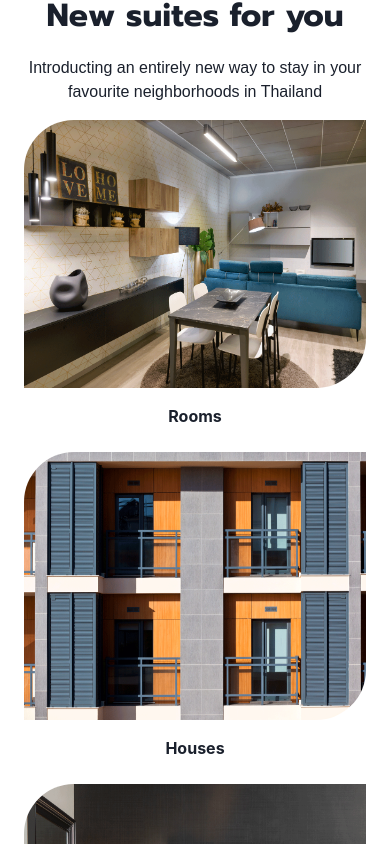
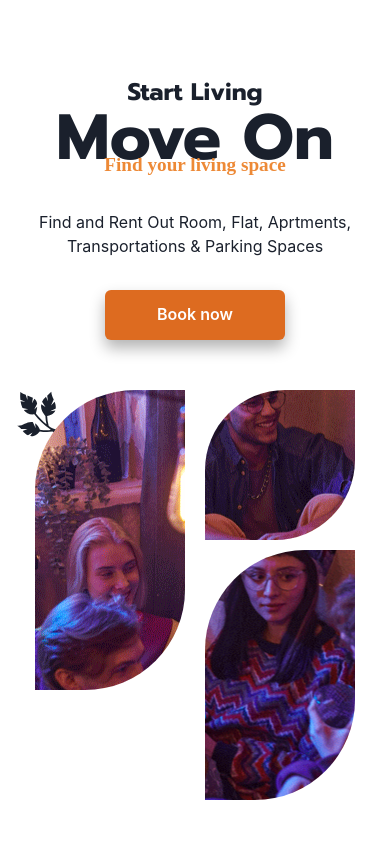
Before and after one commit to donghhan/letsh-client, a React (Vite) app: page / in a window 390 px wide. Shown: the top 844 px of the page. Built offline with nearby package versions, Linux system fonts and the light colour scheme; a web font is replaced by a local one.

Commit message:
Minor responsive errors fixed

```diff
--- /dev/null
+++ b/src/components/home/HeroImageGrid.tsx
@@ -0,0 +1,156 @@
+import { Flex, Box } from "@chakra-ui/react";
+import { GiTreeBranch } from "react-icons/gi";
+import heroImage from "../../assets/hero_image.png";
+
+export default function HeroImageGrid() {
+  return (
+    <Flex
+      as="div"
+      maxW="1000px"
+      minH="600px"
+      position="relative"
+      gap="20px"
+      mt={{ base: "50px", sm: "50px", md: "50px" }}
+    >
+      <Box
+        position="absolute"
+        left={{
+          base: "-20px",
+          sm: "-40px",
+          md: "-90px",
+          xl: "-120px",
+          "2xl": "-120px",
+        }}
+        zIndex="-10"
+        fontSize={{
+          base: "3rem",
+          sm: "5.5rem",
+          md: "7rem",
+          xl: "10rem",
+          "2xl": "10rem",
+        }}
+        transform="rotate(180deg)"
+      >
+        <GiTreeBranch />
+      </Box>
+      {/* First Box */}
+      <Box
+        backgroundImage={`url(${heroImage})`}
+        backgroundPosition="30% 30%"
+        backgroundRepeat="no-repeat"
+        width={{
+          base: "150px",
+          sm: "200px",
+          md: "250px",
+          xl: "300px",
+          "2xl": "300px",
+        }}
+        height={{
+          base: "300px",
+          sm: "400px",
+          md: "500px",
+          xl: "500px",
+          "2xl": "500px",
+        }}
+        borderTopLeftRadius={{
+          base: "100px",
+          sm: "150px",
+          md: "150px",
+          xl: "150px",
+          "2xl": "150px",
+        }}
+        borderBottomRightRadius={{
+          base: "100px",
+          sm: "150px",
+          md: "150px",
+          xl: "150px",
+          "2xl": "150px",
+        }}
+      />
+      {/* Second Box */}
+      <Box
+        backgroundImage={`url(${heroImage})`}
+        backgroundPosition="50% 40%"
+        backgroundRepeat="no-repeat"
+        width={{
+          base: "150px",
+          sm: "200px",
+          md: "250px",
+          xl: "300px",
+          "2xl": "300px",
+        }}
+        height={{
+          base: "150px",
+          sm: "230px",
+          md: "250px",
+          "2xl": "300px",
+        }}
+        borderTopLeftRadius={{
+          base: "80px",
+          sm: "100px",
+          "2xl": "100px",
+        }}
+        borderBottomRightRadius={{
+          base: "80px",
+          sm: "100px",
+          "2xl": "100px",
+        }}
+      />
+      {/* Third Box */}
+      <Box
+        backgroundImage={`url(${heroImage})`}
+        backgroundPosition={{
+          base: "75% 60%",
+          sm: "75% 60%",
+          md: "80% 75%",
+          xl: "75% 75%",
+          "2xl": "75% 70%",
+        }}
+        backgroundRepeat="no-repeat"
+        width={{
+          base: "150px",
+          sm: "200px",
+          md: "250px",
+          xl: "300px",
+          "2xl": "300px",
+        }}
+        height={{
+          base: "250px",
+          sm: "350px",
+          md: "400px",
+          xl: "450px",
+          "2xl": "450px",
+        }}
+        borderTopLeftRadius={{
+          base: "100px",
+          sm: "130px",
+          md: "130px",
+          xl: "180px",
+          "2xl": "180px",
+        }}
+        borderBottomRightRadius={{
+          base: "100px",
+          sm: "130px",
+          md: "130px",
+          xl: "180px",
+          "2xl": "180px",
+        }}
+        position="absolute"
+        right={{
+          base: "0",
+          sm: "0",
+          md: "10px",
+          xl: "10px",
+          "2xl": "10px",
+        }}
+        bottom={{
+          base: "190px",
+          sm: "0",
+          md: "-100px",
+          xl: "-150px",
+          "2xl": "-170px",
+        }}
+      />
+    </Flex>
+  );
+}
--- a/src/components/home/NewSuiteGrid.tsx
+++ b/src/components/home/NewSuiteGrid.tsx
@@ -45,6 +45,7 @@ export default function NewSuiteGrid() {
       gap={{
         base: "4em",
         sm: "3.5em",
+        lg: "1em",
       }}
       width="100%"
       marginTop="1em"
--- a/src/components/home/Title.tsx
+++ b/src/components/home/Title.tsx
@@ -87,12 +87,14 @@ export default function Title({ titlePrefix, title, primary }: ITitle) {
           </>
         ) : (
           <Text
+            as="h1"
             fontFamily="prompt"
             fontWeight="bold"
             lineHeight="1em"
-            fontSize={{ base: "2rem", md: "2.5rem", lg: "3rem" }}
-            textAlign={{ base: "center", md: "left" }}
+            fontSize={{ base: "2rem", md: "3rem", lg: "3rem" }}
+            textAlign={{ base: "center", lg: "left" }}
             maxW={{ lg: "300px" }}
+            whiteSpace={{ base: "normal", lg: "nowrap" }}
           >
             {title}
           </Text>
--- a/src/pages/HomePage.tsx
+++ b/src/pages/HomePage.tsx
@@ -5,24 +5,86 @@ import * as woman from "../assets/woman.svg";
 import * as freelancer from "../assets/freelancer.svg";
 import WhyChooseUsFlexItems from "../components/home/WhyChooseUs";
 import NewSuiteGrid from "../components/home/NewSuiteGrid";
+import HeroImageGrid from "../components/home/HeroImageGrid";
 
 export default function HomePage() {
   return (
-    <>
+    <Box as="main">
+      {/* Hero Section */}
+      <Flex
+        as="section"
+        width="100%"
+        minH="100vh"
+        direction={{
+          base: "column",
+          sm: "column",
+          md: "column",
+          lg: "row",
+          xl: "row",
+          "2xl": "row",
+        }}
+        justify="space-between"
+        align="center"
+        px={{
+          base: "2em",
+          lg: "4em",
+          xl: "6em",
+          "2xl": "10em",
+        }}
+        m={{
+          base: "5em 0",
+          md: "9em 0",
+          lg: "0",
+        }}
+        position="relative"
+      >
+        <Flex
+          direction="column"
+          textAlign={{ base: "center" }}
+          align={{ base: "center", lg: "flex-start" }}
+        >
+          <Title titlePrefix="Start Living" title="Move On" primary />
+          <Text
+            maxW={{ sm: "300px", md: "380px", xl: "400px", "2xl": "400px" }}
+            mt={{ base: "2.5em" }}
+            textAlign={{ lg: "left" }}
+            fontSize={{ md: "1.125rem", xl: "1.25rem", "2xl": "1.25rem" }}
+          >
+            Find and Rent Out Room, Flat, Aprtments, Transportations & Parking
+            Spaces
+          </Text>
+          <Button
+            width="180px"
+            height="50px"
+            marginTop="8"
+            color="white"
+            bgColor="orange.500"
+            _hover={{ bg: "orange.400" }}
+            _active={{ bg: "orange.700" }}
+            boxShadow="0px 8px 15px rgba(0, 0, 0, .3)"
+          >
+            Book now
+          </Button>
+        </Flex>
+        <HeroImageGrid />
+      </Flex>
       {/* New Suites For You Section */}
       <Flex
         as="section"
         width="100vw"
         direction="column"
         mb={{ base: "7em" }}
-        align="center"
-        p={{ base: "0 1.5em" }}
+        align={{ base: "center", lg: "flex-start" }}
+        p={{ base: "0 1.5em", lg: "0 4em", xl: "0 6em", "2xl": "0 10em" }}
       >
         <Title title="New suites for you" />
         <Text
+          maxW={{ sm: "400px" }}
           fontFamily="ibmSans"
           mt={{ base: "1.5em" }}
-          textAlign={{ base: "center" }}
+          mb={{ base: "1em" }}
+          textAlign={{ base: "center", lg: "left" }}
+          fontSize={{ lg: "1.125rem", xl: "1.25rem" }}
         >
           Introducting an entirely new way to stay in your favourite
           neighborhoods in Thailand
@@ -38,17 +100,17 @@ export default function HomePage() {
         borderTopRightRadius="50px"
         p={{
           base: "2em",
+          lg: "5em",
         }}
-        height={{ sm: "fit-content", lg: "100vh" }}
+        height={{ base: "fit-content" }}
         direction={{
           base: "column",
-          md: "row",
+          lg: "row",
         }}
         align={{
           base: "center",
         }}
         justify={{
-          md: "space-between",
           lg: "space-around",
         }}
         gap={{
@@ -65,13 +127,14 @@ export default function HomePage() {
             }}
           />
         </Box>
-        <Box mt={{ base: "1.5em" }}>
+        <Flex display="column" align="center" mt={{ base: "1.5em" }}>
           <Title title="How does it works" />
           <Text
             mt={{ base: "1.5em" }}
             lineHeight="1.5em"
             maxWidth={{ md: "400px" }}
             fontSize={{ lg: "1.125rem" }}
+            textAlign={{ base: "center", lg: "left" }}
           >
             Rent is a fee you pay in exchange for the use of someone's property.
             Apartment rent gives you the right to occupy a residential apartment
@@ -79,7 +142,7 @@ export default function HomePage() {
             the things lease covers are the amount of rent, when it's due and
             fees or penalties for late payment as well as tenant restrictions.
           </Text>
-        </Box>
+        </Flex>
       </Flex>
       {/* Become Host Section */}
       <Flex
@@ -124,6 +187,7 @@ export default function HomePage() {
         }}
         m={{
           base: "5em 0",
+          lg: "0",
         }}
       >
         <Flex as="div" direction="column" align={{ base: "center" }}>
@@ -139,7 +203,7 @@ export default function HomePage() {
               xl: "1.125rem",
               "2xl": "1.125rem",
             }}
-            fontFamily="prompt"
+            fontFamily="ibmSans"
             mb="2em"
             textAlign={{
               base: "center",
@@ -161,7 +225,7 @@ export default function HomePage() {
             }}
             fontWeight="bold"
             fontSize={{
-              base: ".8rem",
+              base: "1rem",
             }}
             _hover={{
               bgColor: "orange.300",
@@ -210,9 +274,6 @@ export default function HomePage() {
           lg: "space-between",
           xl: "space-around",
         }}
-        mt={{
-          xl: "3em",
-        }}
         p={{
           lg: "0 3em",
         }}
@@ -253,6 +314,6 @@ export default function HomePage() {
           <WhyChooseUsFlexItems />
         </Box>
       </Flex>
-    </>
+    </Box>
   );
 }
```
